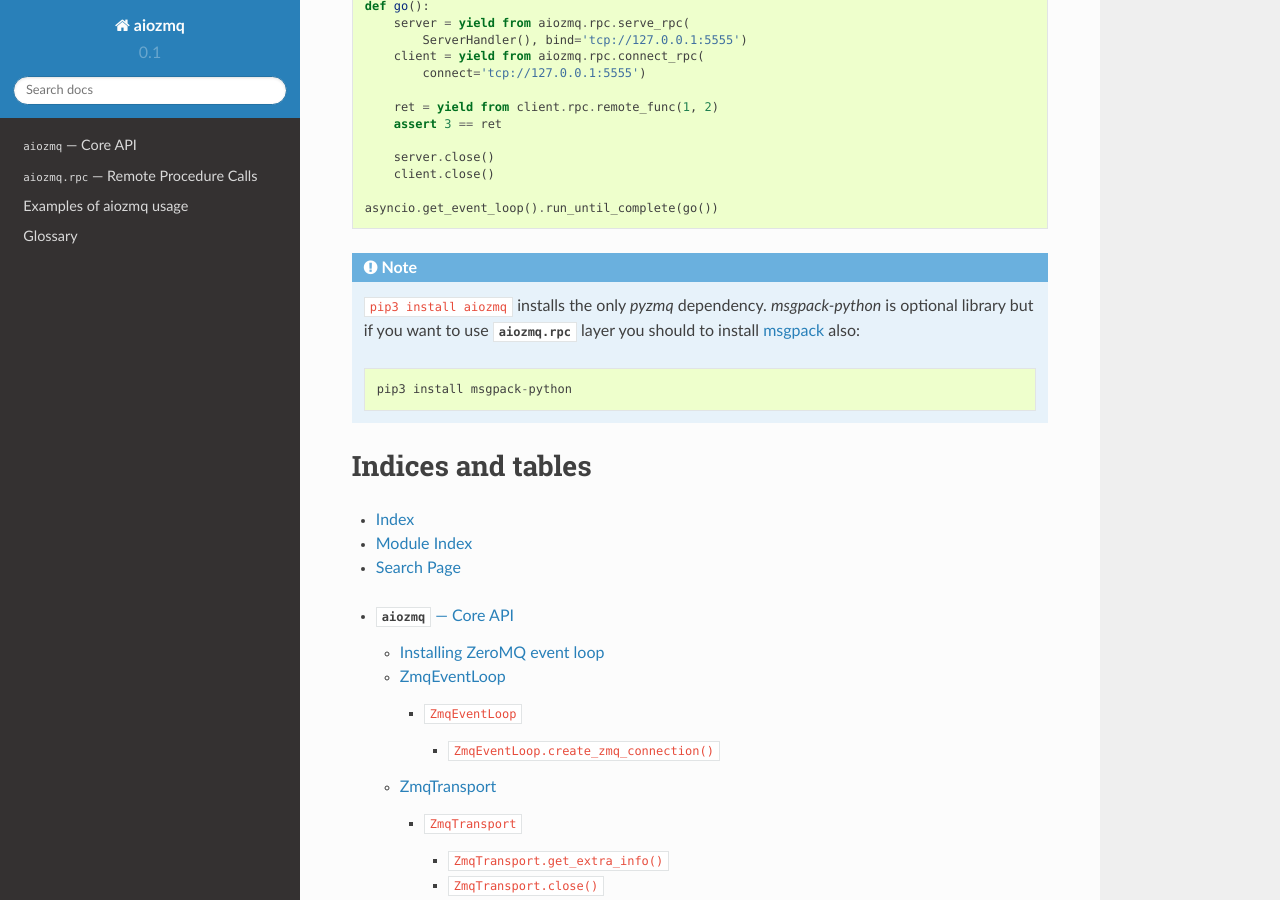
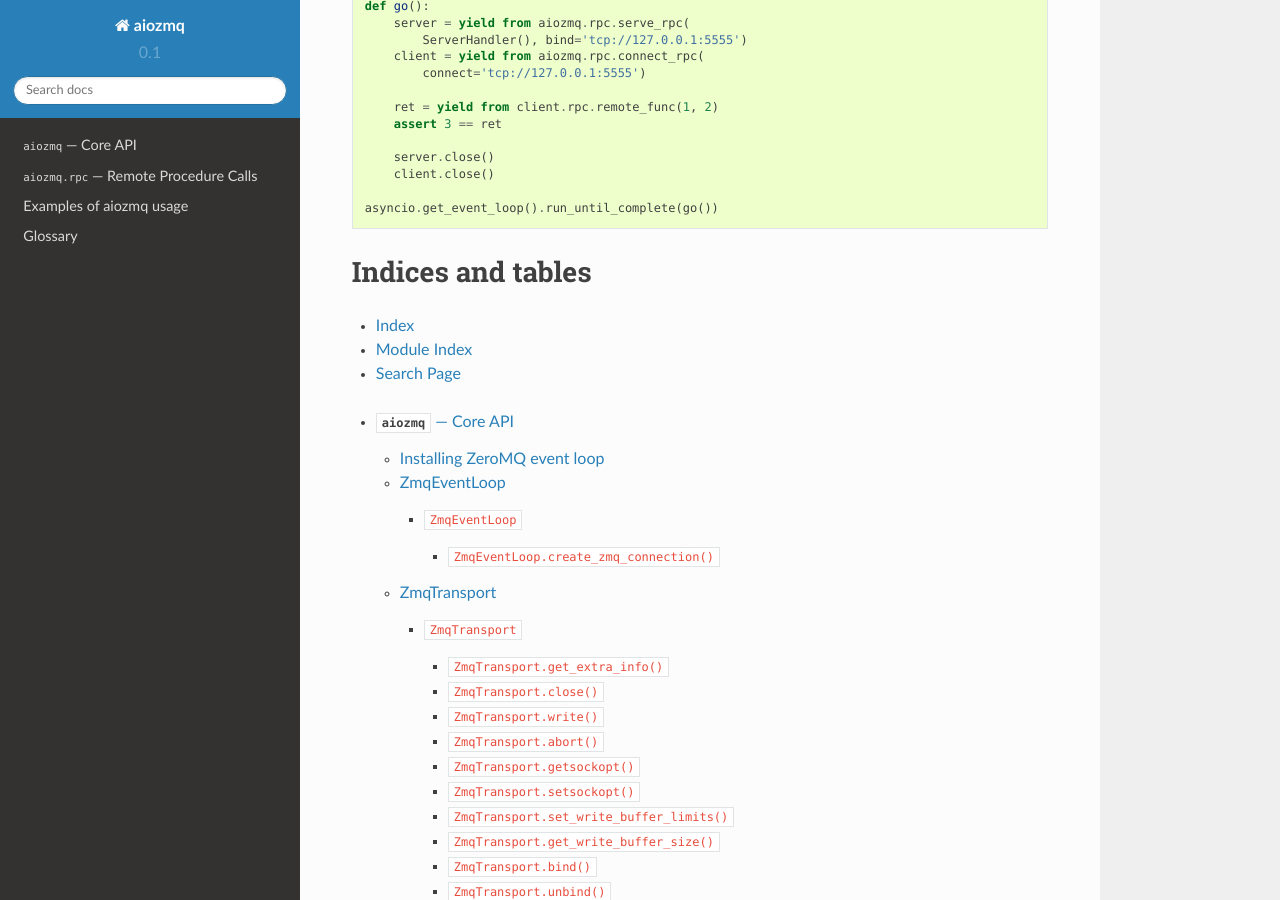
Before and after one commit to aio-libs/aiozmq, a Sphinx documentation site: the page built from docs/index.rst, in a window 1280 px wide and 900 px high, scrolled down 1865 px. Built offline with Sphinx 7.4.7 and the Read the Docs theme 2.0.0, drawn with Linux system fonts in a browser that asks for light colours.

Commit message:
msgpack info duplicated

```diff
--- a/docs/index.rst
+++ b/docs/index.rst
@@ -108,14 +108,6 @@ After that you probably would like to use RPC::
 
     asyncio.get_event_loop().run_until_complete(go())
 
-.. note::
-
-   ``pip3 install aiozmq`` installs the only *pyzmq*
-   dependency. *msgpack-python* is optional library but if you want to
-   use :mod:`aiozmq.rpc` layer you should to install :term:`msgpack`
-   also::
-
-       pip3 install msgpack-python
 
 
 Indices and tables
```
